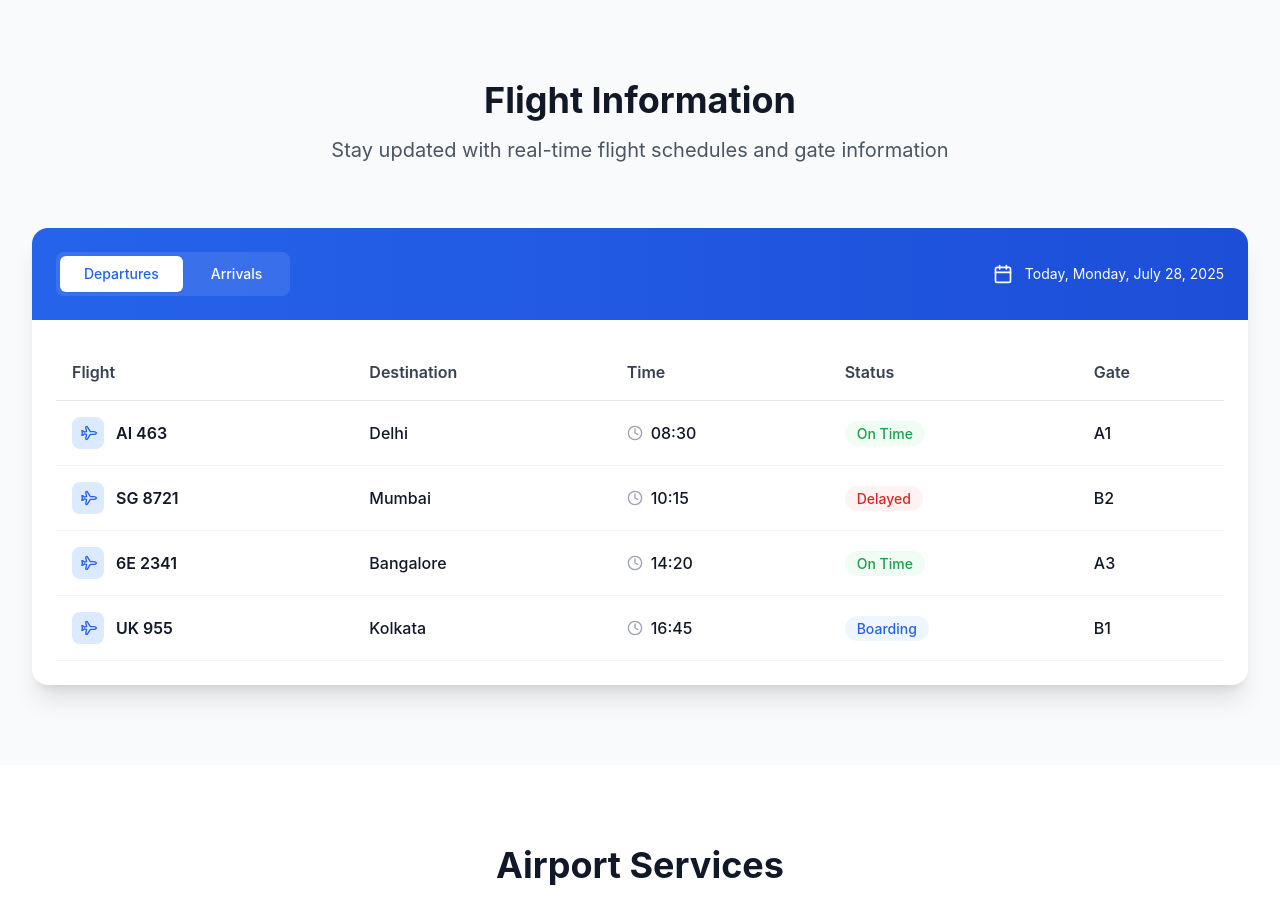
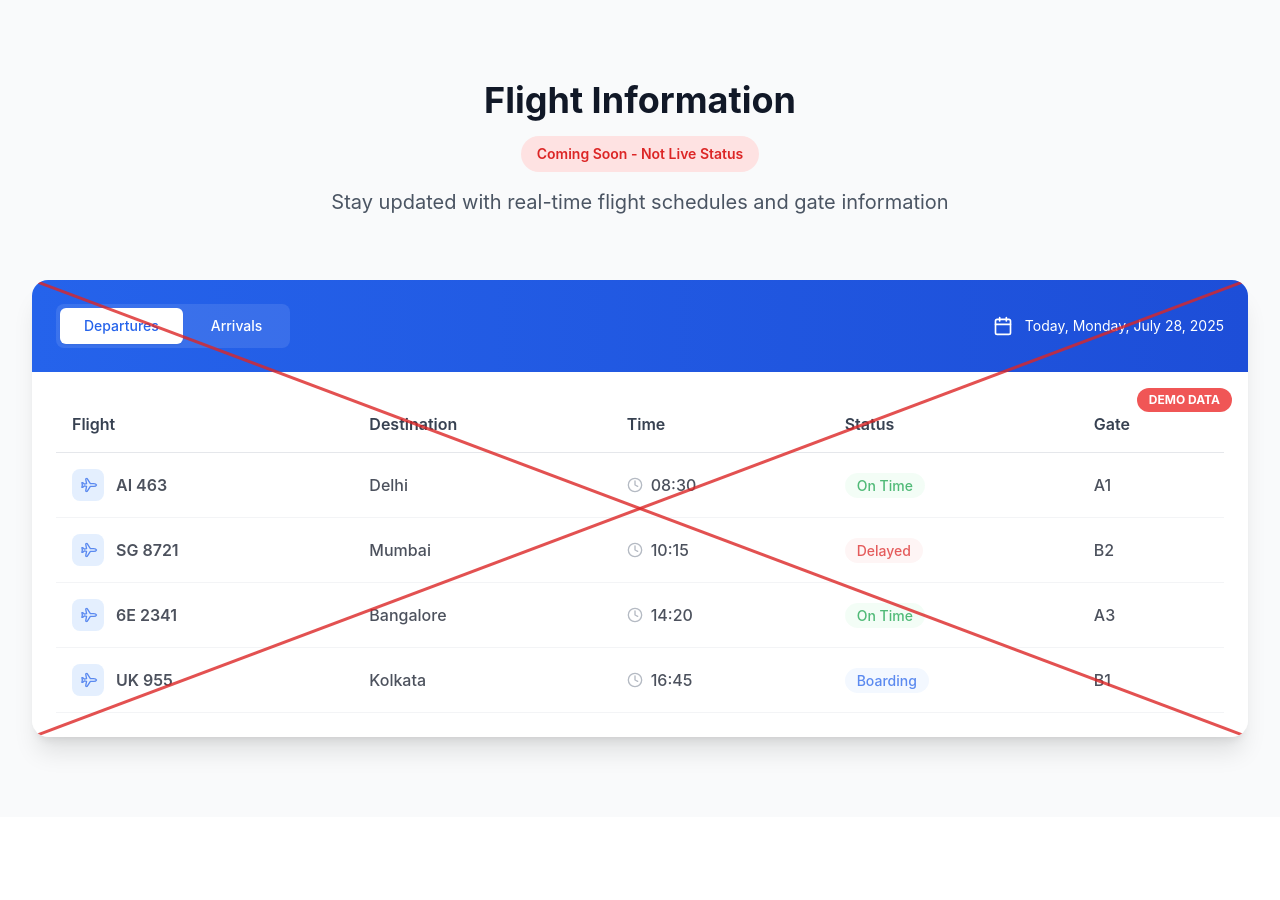
Before and after one commit to brarsaab31/LudhianaAirport, a React (Vite) app: page / in a window 1280 px wide. Shown: the part 800-1700 px from the top of the page. Built offline with nearby package versions, Linux system fonts and the light colour scheme.

Commit message:
Add Coming Soon indicator to Flight Information

```diff
--- a/src/components/FlightInfo.tsx
+++ b/src/components/FlightInfo.tsx
@@ -34,12 +34,43 @@ const FlightInfo = () => {
       <div className="max-w-7xl mx-auto px-4 sm:px-6 lg:px-8">
         <div className="text-center mb-16">
           <h2 className="text-4xl font-bold text-gray-900 mb-4">Flight Information</h2>
+          <div className="inline-block bg-red-100 text-red-600 px-4 py-2 rounded-full text-sm font-semibold mb-4">
+            Coming Soon - Not Live Status
+          </div>
           <p className="text-xl text-gray-600 max-w-2xl mx-auto">
             Stay updated with real-time flight schedules and gate information
           </p>
         </div>
 
-        <div className="bg-white rounded-2xl shadow-xl overflow-hidden">
+        <div className="bg-white rounded-2xl shadow-xl overflow-hidden relative">
+          {/* Diagonal strike-through overlay */}
+          <div className="absolute inset-0 z-10 pointer-events-none">
+            <div className="relative w-full h-full">
+              <div className="absolute top-0 left-0 w-full h-full">
+                <svg className="w-full h-full" viewBox="0 0 100 100" preserveAspectRatio="none">
+                  <line
+                    x1="0"
+                    y1="0"
+                    x2="100"
+                    y2="100"
+                    stroke="#dc2626"
+                    strokeWidth="0.5"
+                    opacity="0.8"
+                  />
+                  <line
+                    x1="0"
+                    y1="100"
+                    x2="100"
+                    y2="0"
+                    stroke="#dc2626"
+                    strokeWidth="0.5"
+                    opacity="0.8"
+                  />
+                </svg>
+              </div>
+            </div>
+          </div>
+
           <div className="bg-gradient-to-r from-blue-600 to-blue-700 p-6">
             <div className="flex flex-col sm:flex-row justify-between items-start sm:items-center gap-4">
               <div className="flex space-x-1 bg-white/10 rounded-lg p-1">
@@ -77,7 +108,10 @@ const FlightInfo = () => {
             </div>
           </div>
 
-          <div className="p-6">
+          <div className="p-6 relative">
+            <div className="absolute top-4 right-4 bg-red-500 text-white px-3 py-1 rounded-full text-xs font-bold opacity-90 z-20">
+              DEMO DATA
+            </div>
             <div className="overflow-x-auto">
               <table className="w-full">
                 <thead>
@@ -93,7 +127,7 @@ const FlightInfo = () => {
                 </thead>
                 <tbody>
                   {flights[activeTab as keyof typeof flights].map((flight) => (
-                    <tr key={flight.id} className="border-b border-gray-100 hover:bg-gray-50 transition-colors">
+                    <tr key={flight.id} className="border-b border-gray-100 hover:bg-gray-50 transition-colors opacity-75">
                       <td className="py-4 px-4">
                         <div className="flex items-center space-x-3">
                           <div className="bg-blue-100 p-2 rounded-lg">
```
